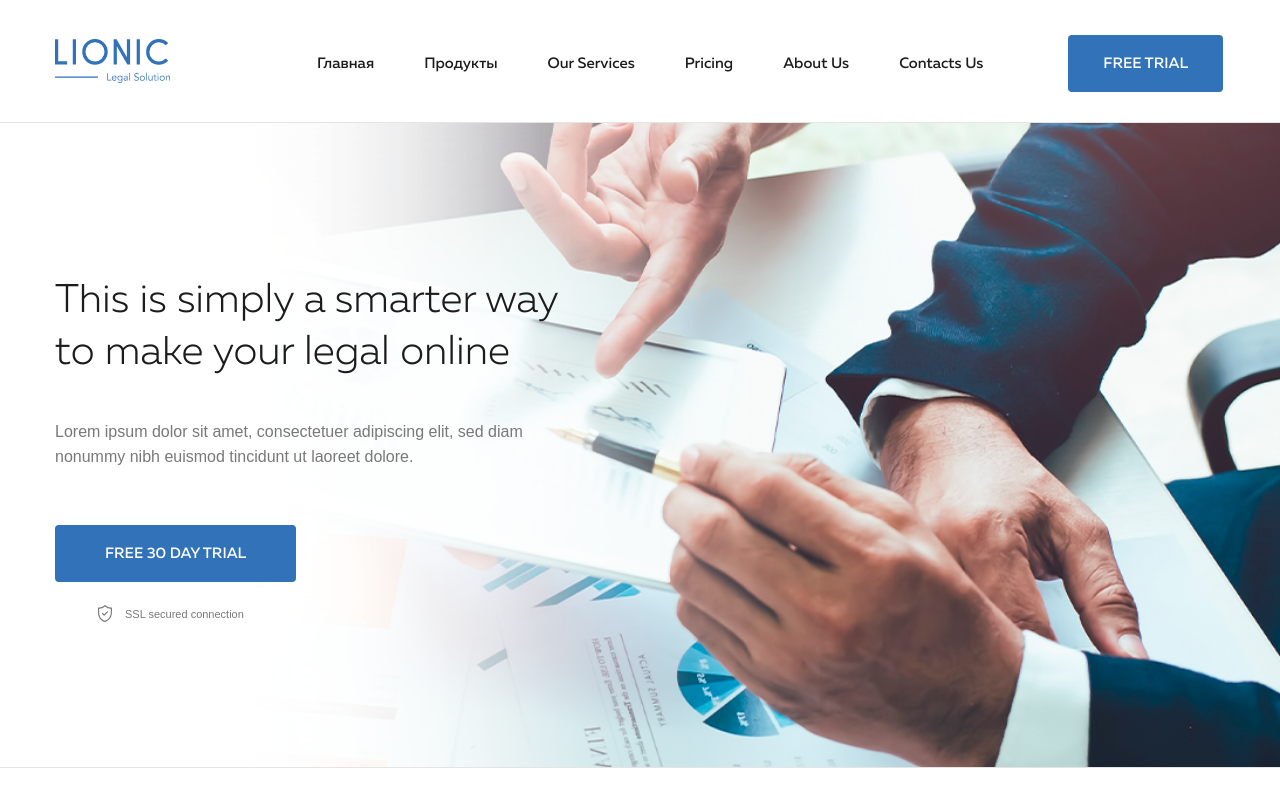
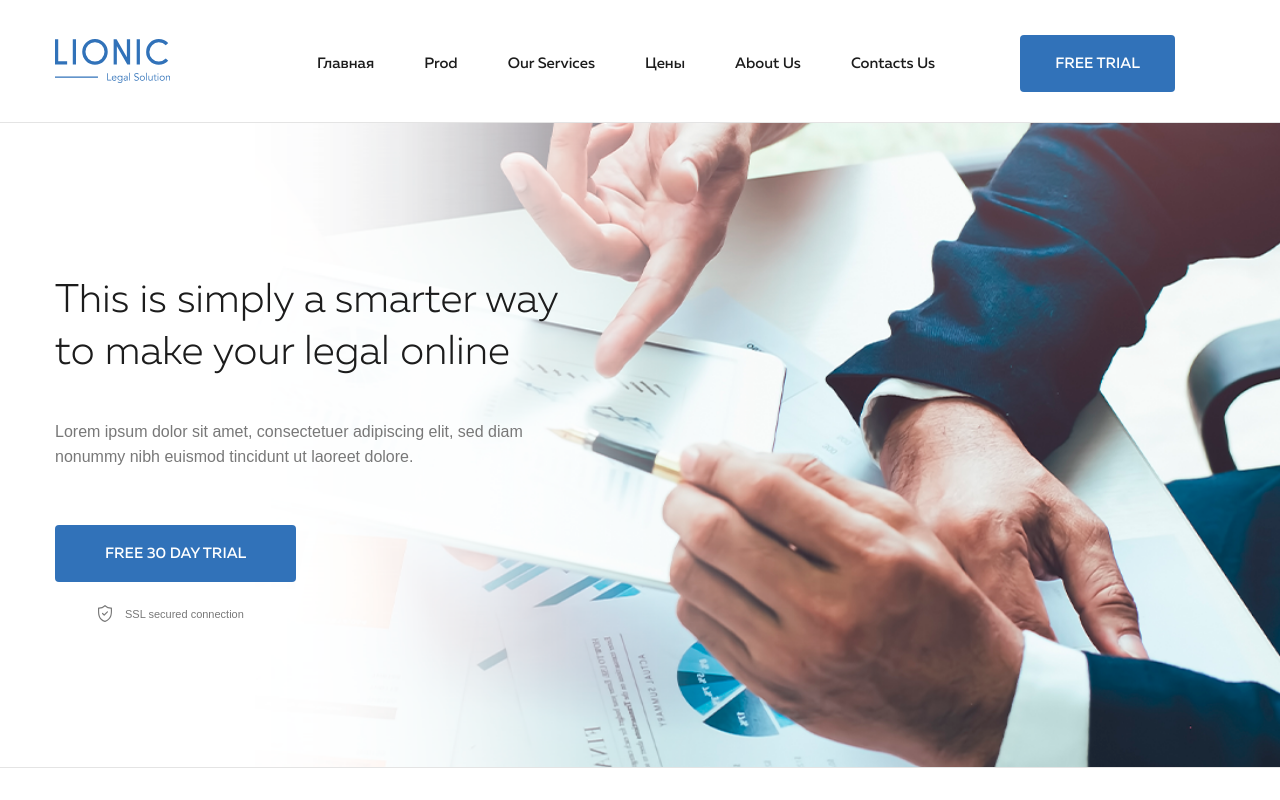
Before and after one commit to Niakrist/lionic, a plain HTML site: page index.html in a window 1280 px wide. Shown: the top 800 px of the page. Drawn offline with Linux system fonts and the light colour scheme.

Commit message:
translate main menu

```diff
--- a/index.html
+++ b/index.html
@@ -19,9 +19,9 @@
             <nav class="nav">
                 <ul class="nav-list">
                     <li class="nav-list-item"><a href="#" class="nav-list-item-link">Главная</a></li>
-                    <li class="nav-list-item"><a href="#" class="nav-list-item-link">Продукты</a></li>
+                    <li class="nav-list-item"><a href="#" class="nav-list-item-link">Prod</a></li>
                     <li class="nav-list-item"><a href="#" class="nav-list-item-link">Our Services</a></li>
-                    <li class="nav-list-item"><a href="#" class="nav-list-item-link">Pricing</a></li>
+                    <li class="nav-list-item"><a href="#" class="nav-list-item-link">Цены</a></li>
                     <li class="nav-list-item"><a href="#" class="nav-list-item-link">About Us</a></li>
                     <li class="nav-list-item"><a href="#" class="nav-list-item-link">Contacts Us</a></li>
                 </ul>
```
